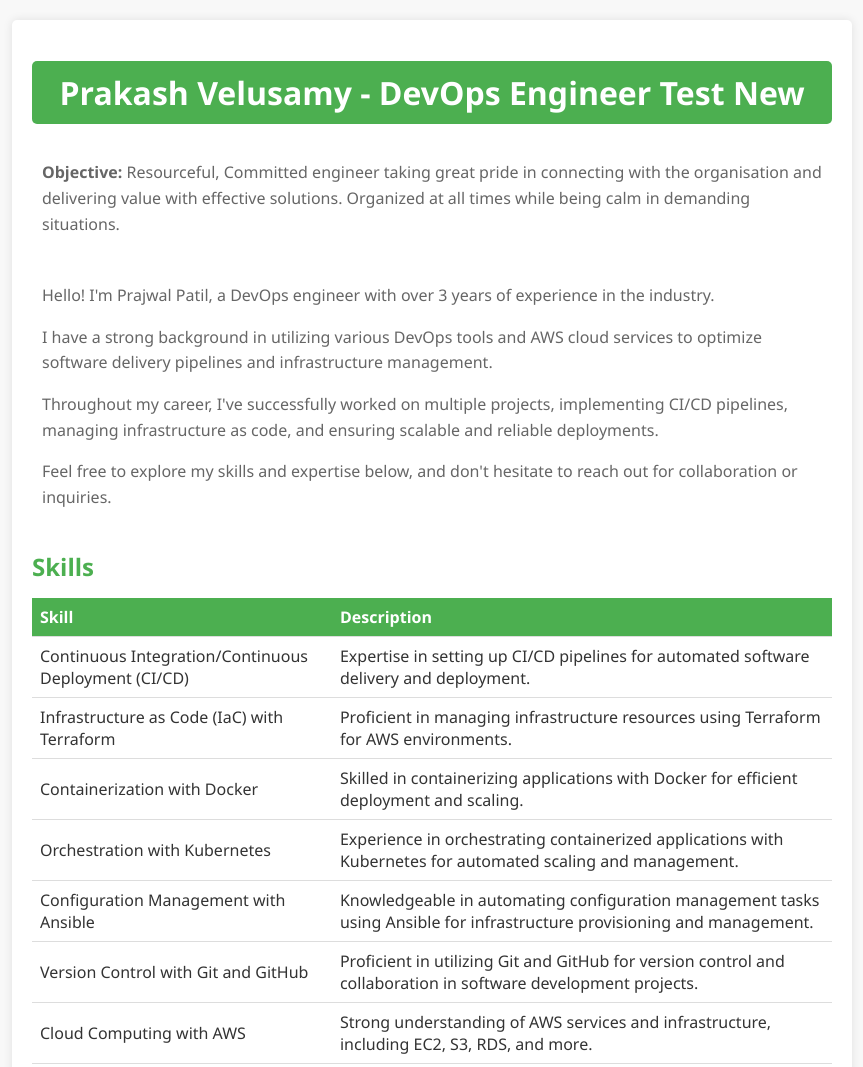
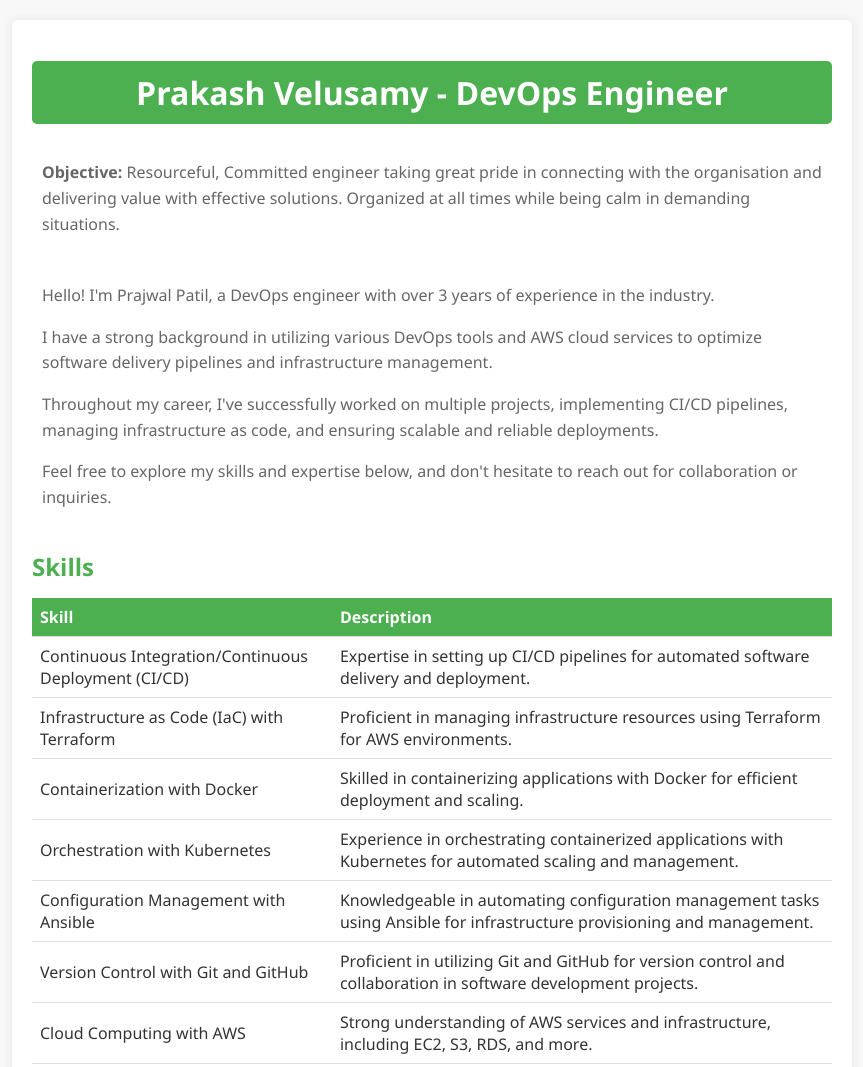
Before and after one commit to prakashalphav/ght-auto-deploy, a plain HTML site: page index.html in a window 1280 px wide. Shown: the top 1067 px of the page, without its empty margins (208-1071 px from the left). Drawn offline with Linux system fonts and the light colour scheme.

Commit message:
Update index.html

```diff
--- a/index.html
+++ b/index.html
@@ -97,7 +97,7 @@
 </head>
 <body>
     <div class="container">
-        <h1>Prakash Velusamy - DevOps Engineer Test New</h1>
+        <h1>Prakash Velusamy - DevOps Engineer</h1>
         <div class="row">
             <div class="column">
                 <p><strong>Objective:</strong> Resourceful, Committed engineer taking great pride in connecting with the organisation and delivering value with effective solutions. Organized at all times while being calm in demanding situations.</p>
```
